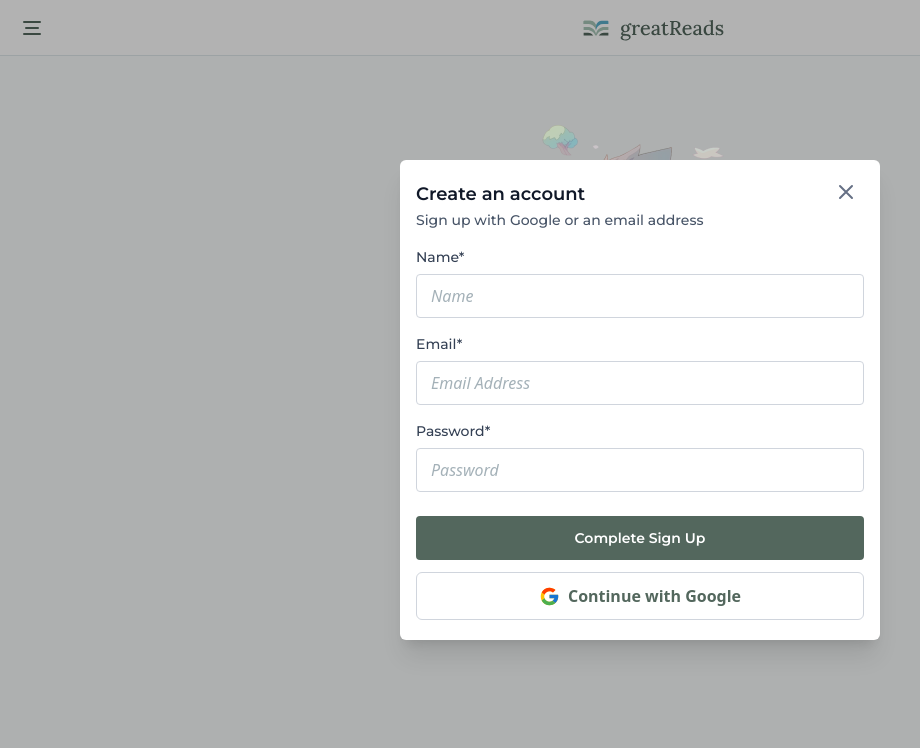
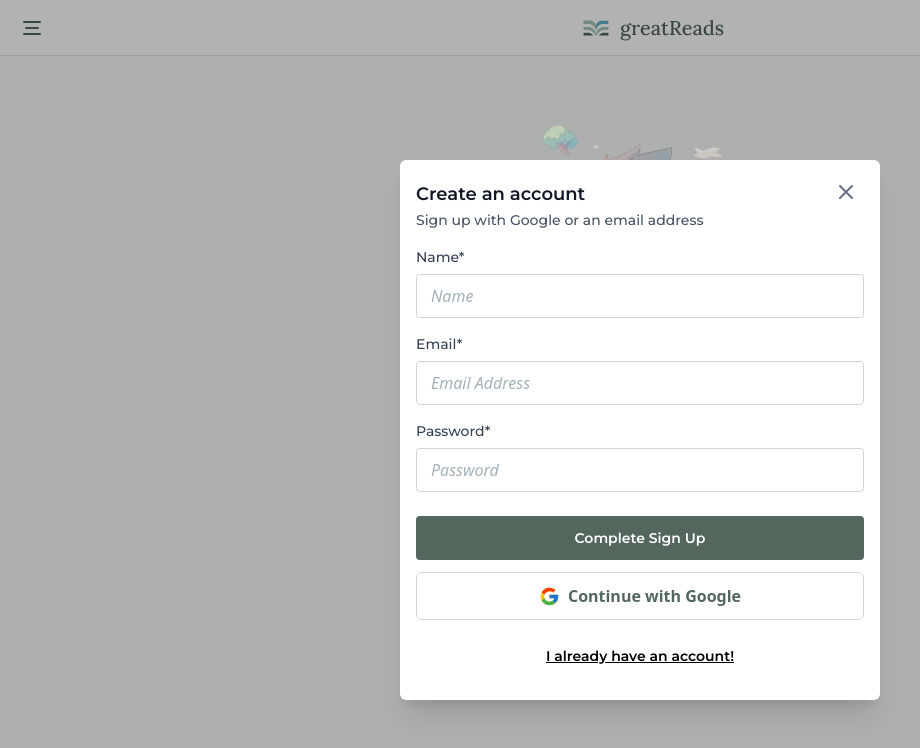
Before and after one commit to v-sudo29/great-reads, a Next.js app: page /sign-up in a window 1280 px wide. Shown: the top 748 px of the page, without its empty margins (0-920 px from the left). Built offline with nearby package versions, Linux system fonts and the light colour scheme; no server answers.

Commit message:
Add missing link to /sign-in

```diff
--- a/components/sign-up/SignUpModal.tsx
+++ b/components/sign-up/SignUpModal.tsx
@@ -16,6 +16,14 @@ const SignUpModal = () => {
         <GoogleButton>
           Continue with Google
         </GoogleButton>
+        <div className='flex justify-center py-3'>
+          <a
+            className='font-montserrat font-semibold text-[14px] underline leading-[24px]'
+            href="/sign-in"
+          >
+            I already have an account!
+          </a>
+        </div>
       </div>
     </div>
   )
```
